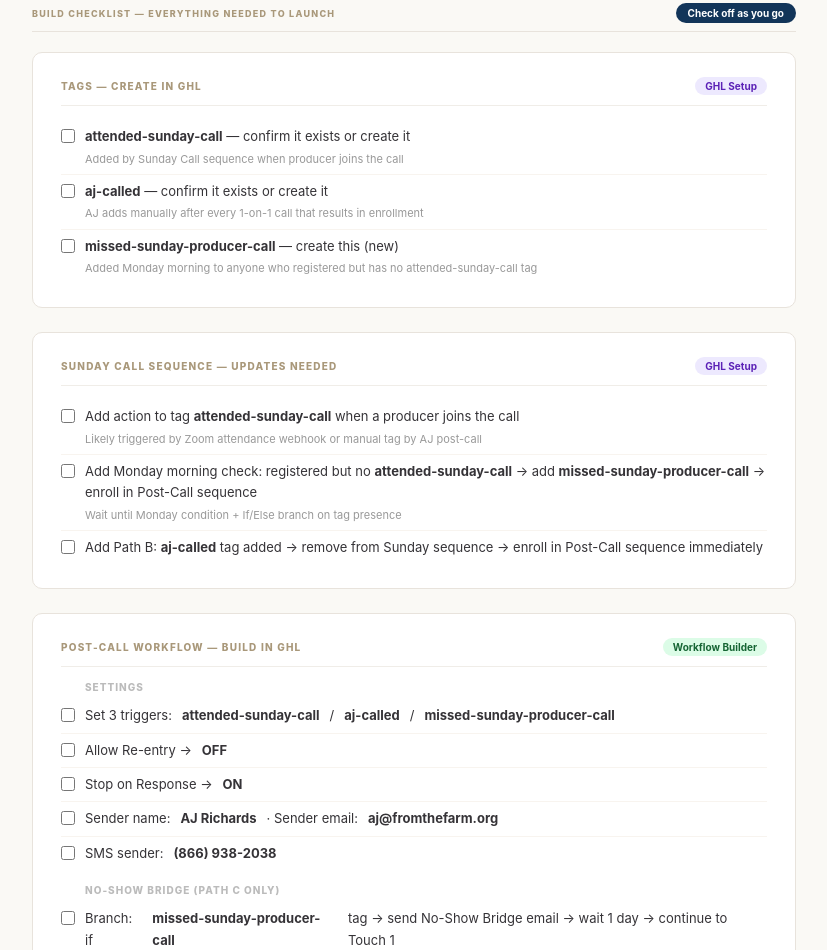
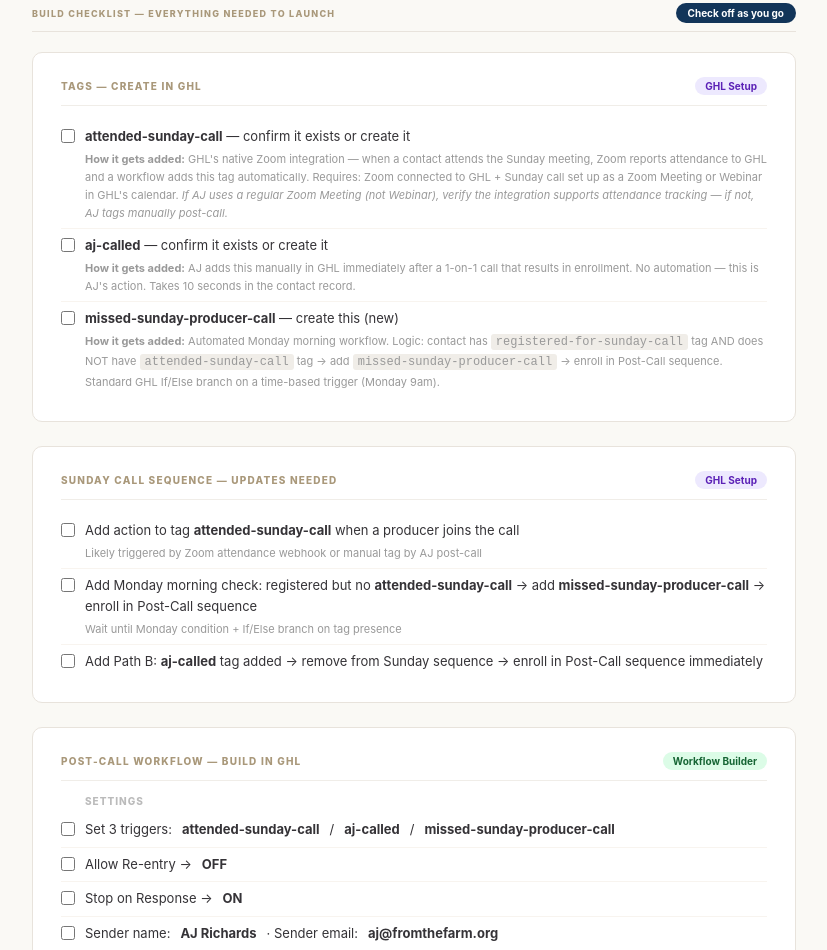
Before and after one commit to herberttimpson/ftf-system-map, a plain HTML site: page FTF_PostCall_Full_Sequence.html in a window 1280 px wide. Shown: the part 4969-5919 px from the top of the page, without its empty margins (226-1053 px from the left). Drawn offline with Linux system fonts and the light colour scheme.

Commit message:
Add trigger logic for all 3 tags to checklist
Co-Authored-By: Claude Sonnet 4.6 <noreply@anthropic.com>

```diff
--- a/FTF_PostCall_Full_Sequence.html
+++ b/FTF_PostCall_Full_Sequence.html
@@ -432,9 +432,9 @@
     <span class="checklist-badge badge-ghl">GHL Setup</span>
   </div>
   <ul class="cl">
-    <li><input type="checkbox"> <span><strong>attended-sunday-call</strong> — confirm it exists or create it<span class="sub">Added by Sunday Call sequence when producer joins the call</span></span></li>
-    <li><input type="checkbox"> <span><strong>aj-called</strong> — confirm it exists or create it<span class="sub">AJ adds manually after every 1-on-1 call that results in enrollment</span></span></li>
-    <li><input type="checkbox"> <span><strong>missed-sunday-producer-call</strong> — create this (new)<span class="sub">Added Monday morning to anyone who registered but has no attended-sunday-call tag</span></span></li>
+    <li><input type="checkbox"> <span><strong>attended-sunday-call</strong> — confirm it exists or create it<span class="sub"><strong>How it gets added:</strong> GHL's native Zoom integration — when a contact attends the Sunday meeting, Zoom reports attendance to GHL and a workflow adds this tag automatically. Requires: Zoom connected to GHL + Sunday call set up as a Zoom Meeting or Webinar in GHL's calendar. <em>If AJ uses a regular Zoom Meeting (not Webinar), verify the integration supports attendance tracking — if not, AJ tags manually post-call.</em></span></span></li>
+    <li><input type="checkbox"> <span><strong>aj-called</strong> — confirm it exists or create it<span class="sub"><strong>How it gets added:</strong> AJ adds this manually in GHL immediately after a 1-on-1 call that results in enrollment. No automation — this is AJ's action. Takes 10 seconds in the contact record.</span></span></li>
+    <li><input type="checkbox"> <span><strong>missed-sunday-producer-call</strong> — create this (new)<span class="sub"><strong>How it gets added:</strong> Automated Monday morning workflow. Logic: contact has <code style="background:#f0ede8;padding:1px 5px;border-radius:3px;">registered-for-sunday-call</code> tag AND does NOT have <code style="background:#f0ede8;padding:1px 5px;border-radius:3px;">attended-sunday-call</code> tag → add <code style="background:#f0ede8;padding:1px 5px;border-radius:3px;">missed-sunday-producer-call</code> → enroll in Post-Call sequence. Standard GHL If/Else branch on a time-based trigger (Monday 9am).</span></span></li>
   </ul>
 </div>
 
```
